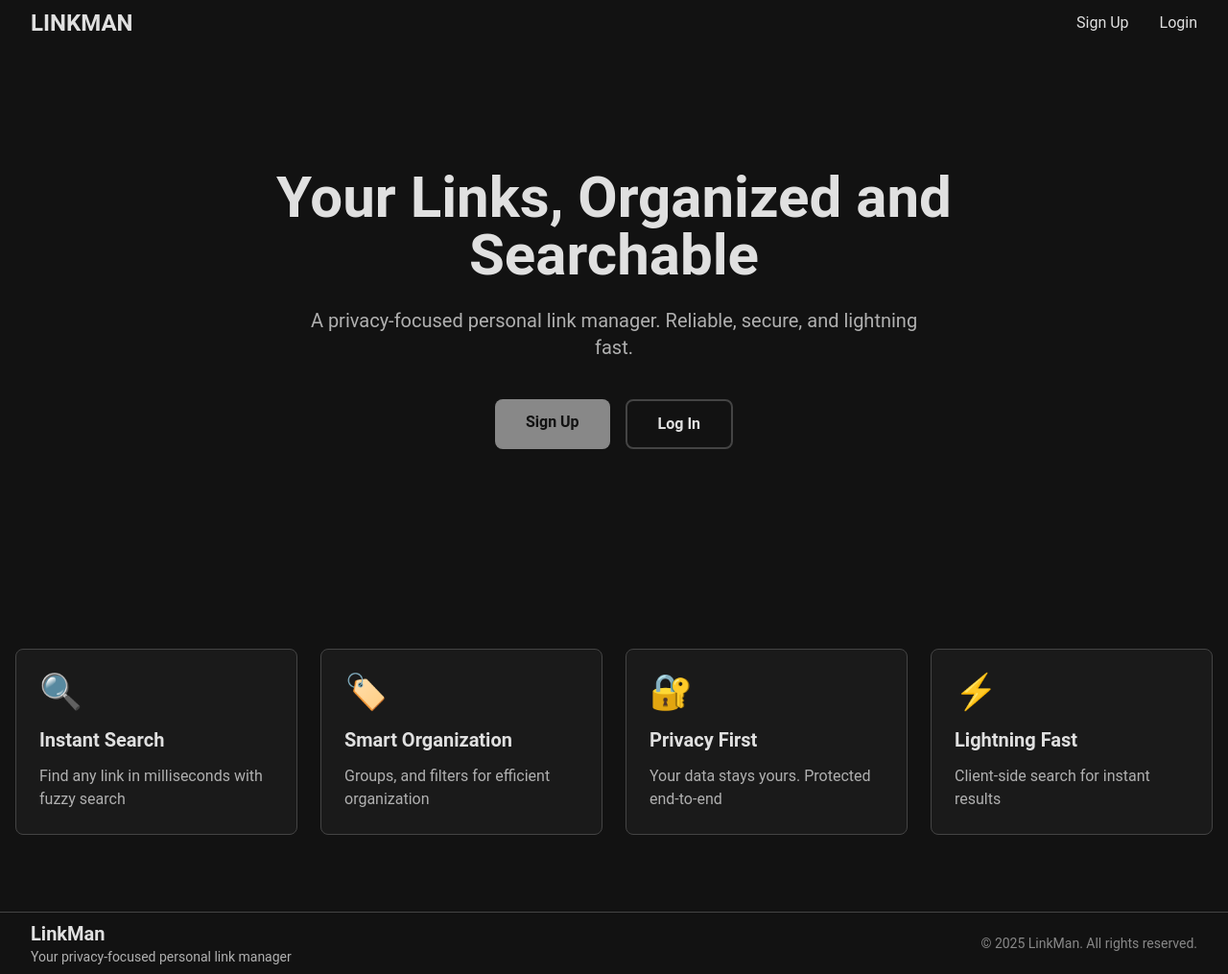
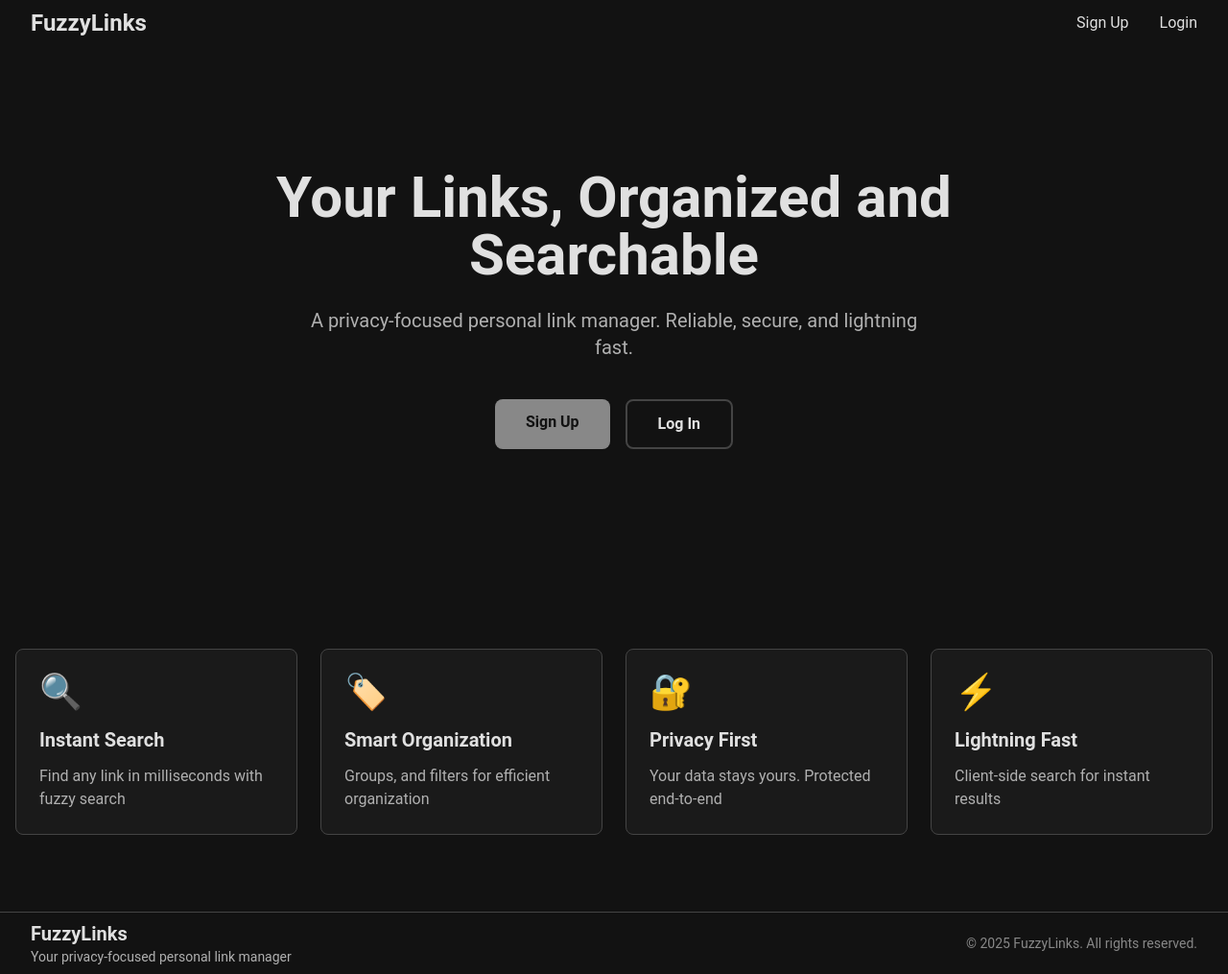
Before and after one commit to JBK2116/linkman, a Django app: page / in a window 1280 px wide. Shown: the whole page at 96% size. Run offline with Django 5.2, Linux system fonts and the light colour scheme; style sheets or scripts are compiled from the project's sources; parts of the project's set-up code (start-up, migrations or seed data) failed here and were passed over.

Commit message:
Updated the project's name from LinkMan To FuzzyLinks
This is because all the good linkman domains are unnecessarily expensive. Also, FuzzyLinks just matches the actual purpose of the website better.

```diff
--- a/linkman/apps/authentication/templates/authentication/login.html
+++ b/linkman/apps/authentication/templates/authentication/login.html
@@ -10,7 +10,7 @@
     <link href="{% static 'favicon-32x32.png' %}" rel="icon" sizes="32x32" type="image/png">
     <link href="{% static 'favicon-16x16.png' %}" rel="icon" sizes="16x16" type="image/png">
     <link href="{% static 'site.webmanifest' %}" rel="manifest">
-    <title>Login | LinkMan</title>
+    <title>Login | FuzzyLinks</title>
 </head>
 <body class="bg-[#121212] min-h-screen flex flex-col">
 {% include "navbar_guest.html" %}
@@ -126,7 +126,7 @@
             </div>
             <div class="p-6">
                 <p class="text-[#B0B0B0] mb-4">Your account has been verified!</p>
-                <p class="text-[#888888] text-sm">Login now to begin using LinkMan.</p>
+                <p class="text-[#888888] text-sm">Login now to begin using FuzzyLinks.</p>
             </div>
         </div>
     </div>
--- a/linkman/apps/authentication/templates/authentication/signup.html
+++ b/linkman/apps/authentication/templates/authentication/signup.html
@@ -9,7 +9,7 @@
     <link href="{% static 'favicon-32x32.png' %}" rel="icon" sizes="32x32" type="image/png">
     <link href="{% static 'favicon-16x16.png' %}" rel="icon" sizes="16x16" type="image/png">
     <link href="{% static 'site.webmanifest' %}" rel="manifest">
-    <title>Signup | Linkman</title>
+    <title>Signup | FuzzyLinks</title>
 </head>
 <body class="bg-[#121212] min-h-screen flex flex-col relative">
 {% include "navbar_guest.html" %}
@@ -94,7 +94,8 @@
                             type="password"
                     >
                     {% if form.password_two.errors %}
-                    <p class="mt-1 text-red-400 text-sm" id="pass2-error" role="alert">{{ form.password_two.errors.0 }}</p>
+                    <p class="mt-1 text-red-400 text-sm" id="pass2-error" role="alert">{{ form.password_two.errors.0
+                        }}</p>
                     {% endif %}
                 </div>
 
--- a/linkman/apps/authentication/templates/authentication/verify_email.html
+++ b/linkman/apps/authentication/templates/authentication/verify_email.html
@@ -3,7 +3,7 @@
 <head>
     <meta charset="UTF-8">
     <meta content="width=device-width, initial-scale=1.0" name="viewport">
-    <title>Verify Your Email | LinkMan</title>
+    <title>Verify Your Email | FuzzyLinks</title>
     <style>
         body {
             margin: 0;
@@ -33,7 +33,7 @@
         <!-- Header -->
         <div style="padding: 40px 40px 30px 40px; text-align: center;">
             <h2 style="margin: 0; color: #E0E0E0; font-size: 32px; font-weight: 700; letter-spacing: -0.5px;">
-                Link<span style="color: #888888;">Man</span>
+                Fuzzy<span style="color: #888888;">Links</span>
             </h2>
         </div>
 
@@ -70,7 +70,7 @@
         <!-- Footer -->
         <div style="padding: 24px 40px; background-color: #151515; text-align: center; border-top: 1px solid #2a2a2a;">
             <p style="font-size: 12px; color: #666666; margin: 0;">
-                © 2025 LinkMan | Bookmarks Improved
+                © 2025 FuzzyLinks | Bookmarks Improved
             </p>
         </div>
     </div>
--- a/linkman/apps/authentication/utils.py
+++ b/linkman/apps/authentication/utils.py
@@ -114,8 +114,8 @@ def send_account_verification_email(
     """
     protocol: str = "https" if request.is_secure() else "http"
     domain: str = request.get_host()
-    subject: str = "LinkMan - Verify Your Account"
-    text_content: str = "Verify your account to begin using LinkMan"
+    subject: str = "FuzzyLinks - Verify Your Account"
+    text_content: str = "Verify your account to begin using FuzzyLinks"
     html_message = render_to_string(
         template_name="authentication/verify_email.html",
         context={
--- a/linkman/templates/footer.html
+++ b/linkman/templates/footer.html
@@ -2,13 +2,13 @@
     <div class="max-w-7xl mx-auto px-4 sm:px-6 lg:px-8 py-2">
         <div class="flex flex-col sm:flex-row justify-between items-center gap-4">
             <div class="text-center sm:text-left">
-                <h3 class="text-[#E0E0E0] text-xl font-bold">LinkMan</h3>
+                <h3 class="text-[#E0E0E0] text-xl font-bold">FuzzyLinks</h3>
                 <p class="text-[#B0B0B0] text-sm">
                     Your privacy-focused personal link manager
                 </p>
             </div>
             <p class="text-[#888888] text-sm">
-                © 2025 LinkMan. All rights reserved.
+                © 2025 FuzzyLinks. All rights reserved.
             </p>
         </div>
     </div>
--- a/linkman/templates/index.html
+++ b/linkman/templates/index.html
@@ -6,11 +6,11 @@
           name="viewport">
     <meta content="ie=edge" http-equiv="X-UA-Compatible">
     <link href="{% static 'css/dist/styles.css' %}" rel="stylesheet">
-    <link rel="apple-touch-icon" sizes="180x180" href="{% static 'apple-touch-icon.png' %}">
-    <link rel="icon" type="image/png" sizes="32x32" href="{% static 'favicon-32x32.png' %}">
-    <link rel="icon" type="image/png" sizes="16x16" href="{% static 'favicon-16x16.png' %}">
-    <link rel="manifest" href="{% static 'site.webmanifest' %}">
-    <title>LinkMan | Bookmarks Improved</title>
+    <link href="{% static 'apple-touch-icon.png' %}" rel="apple-touch-icon" sizes="180x180">
+    <link href="{% static 'favicon-32x32.png' %}" rel="icon" sizes="32x32" type="image/png">
+    <link href="{% static 'favicon-16x16.png' %}" rel="icon" sizes="16x16" type="image/png">
+    <link href="{% static 'site.webmanifest' %}" rel="manifest">
+    <title>FuzzyLinks | Bookmarks Improved</title>
 </head>
 
 <body>
--- a/linkman/templates/navbar_guest.html
+++ b/linkman/templates/navbar_guest.html
@@ -9,12 +9,13 @@ Partial template that defines the navbar for un-authenticated users
         <div class="flex justify-between items-center h-12">
             <!-- Logo -->
             <div class="shrink-0">
-                <a class="text-[#E0E0E0] text-2xl font-bold hover:text-white transition-colors" href="{% url 'landing_page' %}">
+                <a class="text-[#E0E0E0] text-2xl font-bold hover:text-white transition-colors"
+                   href="{% url 'landing_page' %}">
                     {% comment %}
                     <!-- TODO: Add this later once you have a functioning image -->
                     <img alt="Logo" class="h-8" src="{% static 'path/to/logo.png' %}">
                     {% endcomment %}
-                    LINKMAN
+                    FuzzyLinks
                 </a>
             </div>
 
--- a/linkman/templates/navbar_user.html
+++ b/linkman/templates/navbar_user.html
@@ -15,7 +15,7 @@ Partial template that defines the navbar for authenticated users
                     <!-- TODO: Add this later once you have a functioning image -->
                     <img alt="Logo" class="h-8" src="{% static 'path/to/logo.png' %}">
                     {% endcomment %}
-                    LINKMAN
+                    FuzzyLinks
                 </a>
             </div>
             {% comment %}
--- a/linkman/templates/registration/forgot_password.html
+++ b/linkman/templates/registration/forgot_password.html
@@ -10,7 +10,7 @@
     <link href="{% static 'favicon-32x32.png' %}" rel="icon" sizes="32x32" type="image/png">
     <link href="{% static 'favicon-16x16.png' %}" rel="icon" sizes="16x16" type="image/png">
     <link href="{% static 'site.webmanifest' %}" rel="manifest">
-    <title>Forgot Password | LinkMan</title>
+    <title>Forgot Password | FuzzyLinks</title>
 </head>
 <body class="bg-[#121212] min-h-screen flex flex-col">
 {% include "navbar_guest.html" %}
--- a/linkman/templates/registration/forgot_password_email.html
+++ b/linkman/templates/registration/forgot_password_email.html
@@ -3,7 +3,7 @@
 <head>
     <meta charset="UTF-8">
     <meta content="width=device-width, initial-scale=1.0" name="viewport">
-    <title>Reset Your Password | LinkMan</title>
+    <title>Reset Your Password | FuzzyLinks</title>
     <style>
         body {
             margin: 0;
@@ -64,7 +64,7 @@
         <!-- Footer -->
         <div style="padding: 24px 40px; background-color: #151515; text-align: center; border-top: 1px solid #2a2a2a;">
             <p style="font-size: 12px; color: #666666; margin: 0;">
-                © 2025 LinkMan | Bookmarks Improved
+                © 2025 FuzzyLinks | Bookmarks Improved
             </p>
         </div>
     </div>
--- a/linkman/templates/registration/password_reset_complete.html
+++ b/linkman/templates/registration/password_reset_complete.html
@@ -10,7 +10,7 @@
     <link href="{% static 'favicon-32x32.png' %}" rel="icon" sizes="32x32" type="image/png">
     <link href="{% static 'favicon-16x16.png' %}" rel="icon" sizes="16x16" type="image/png">
     <link href="{% static 'site.webmanifest' %}" rel="manifest">
-    <title>Password Reset Complete | LinkMan</title>
+    <title>Password Reset Complete | FuzzyLinks</title>
 </head>
 <body class="bg-[#121212] min-h-screen flex flex-col">
 {% include "navbar_guest.html" %}
--- a/linkman/templates/registration/reset_password.html
+++ b/linkman/templates/registration/reset_password.html
@@ -10,7 +10,7 @@
     <link href="{% static 'favicon-32x32.png' %}" rel="icon" sizes="32x32" type="image/png">
     <link href="{% static 'favicon-16x16.png' %}" rel="icon" sizes="16x16" type="image/png">
     <link href="{% static 'site.webmanifest' %}" rel="manifest">
-    <title>Reset Password | LinkMan</title>
+    <title>Reset Password | FuzzyLinks</title>
 </head>
 <body class="bg-[#121212] min-h-screen flex flex-col">
 {% include "navbar_guest.html" %}
```
Also changed, not shown: linkman/apps/authentication/templates/authentication/settings.html (+5 -5 lines), linkman/apps/main/templates/main/dashboard.html (+5 -5 lines), README.md.
